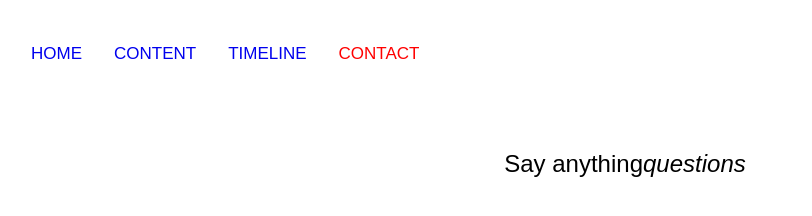
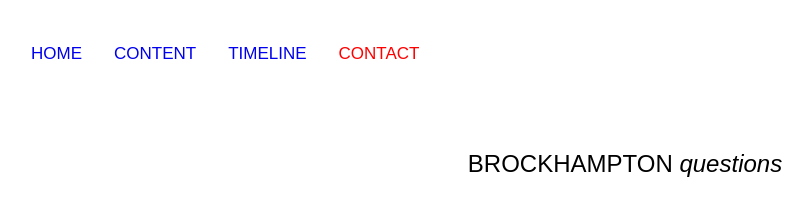
Before and after one commit to apineapple/Brockhampton, a plain HTML site: page contact.html in a window 1280 px wide. Shown: the whole page, without its empty margins (15-827 px from the left). Drawn offline with Linux system fonts and the light colour scheme.

Commit message:
Update contact.html

```diff
--- a/contact.html
+++ b/contact.html
@@ -115,6 +115,6 @@ p{
 </div>
 
 <div class="space"></div>
-<p style="font-size: 24px; text-align:center">Say anything<i style="color: black;">questions</i></p>
+<p style="font-size: 24px; text-align:center">BROCKHAMPTON <i style="color: black;">questions</i></p>
 </body>
 </html>
```
